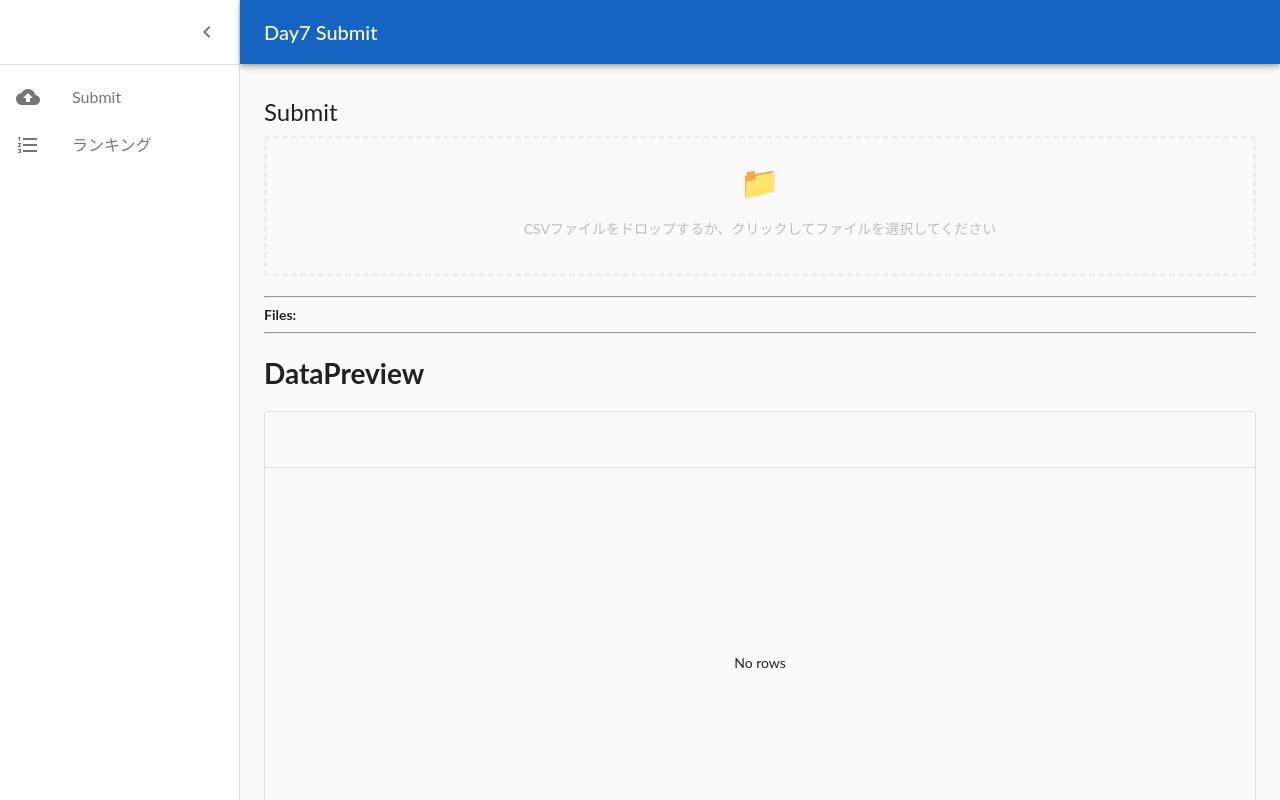
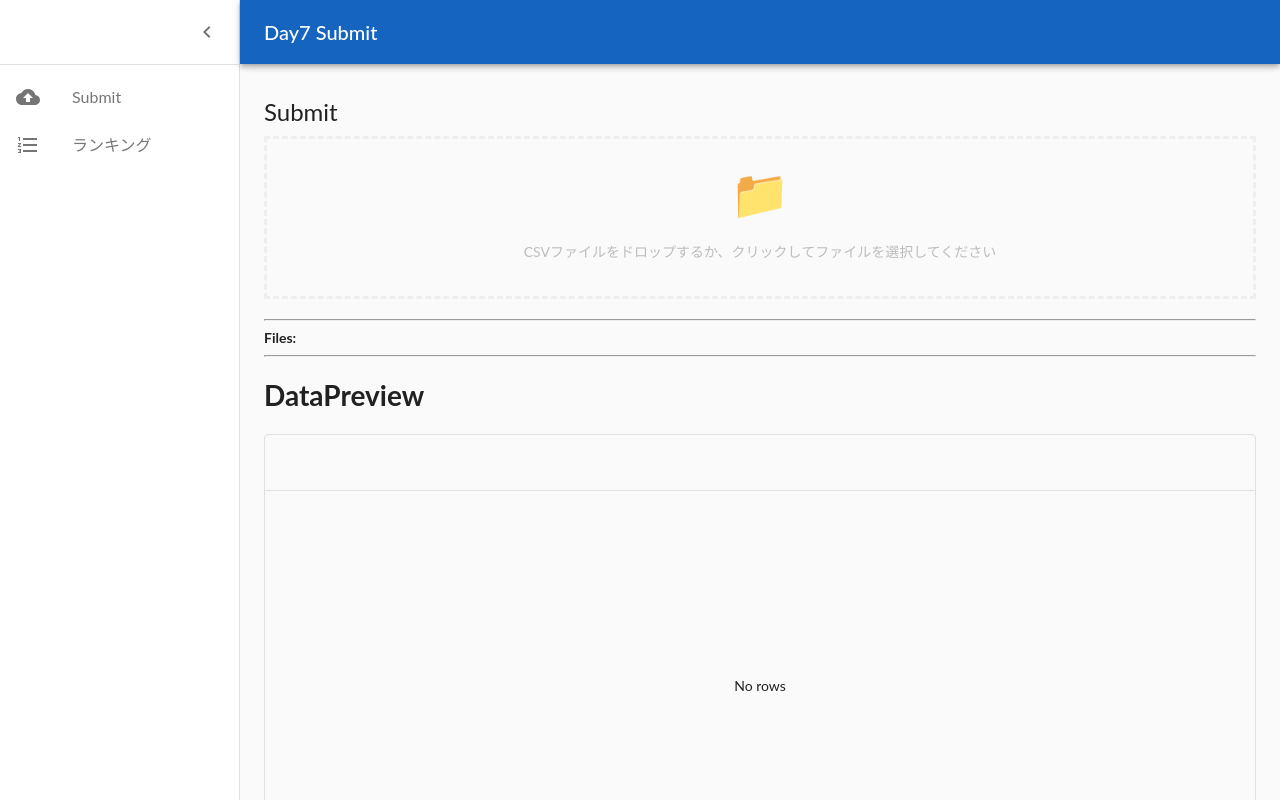
Before and after one commit to rhenerose/dsit_score_react, a React (Create React App) app: page / in a window 1280 px wide. Built offline with nearby package versions, Linux system fonts and the light colour scheme; the HTML template or start-up script is replaced by a standard one.

Commit message:
・全てのspanタグにCSSが適用されていたものをdiv直下の場合に適用されるように修正 ・フォルダアイコンの大きさを調整 ・IconButtonのcolorをsecondary→primaryに変更

```diff
--- a/src/components/pages/HomePage.css
+++ b/src/components/pages/HomePage.css
@@ -6,7 +6,7 @@ ul {
     margin: 0;
 }
 
-span {
+div > span {
     font-size: 2rem;
     color: #777;
 }
@@ -19,3 +19,7 @@ span {
     color: #bdbdbd;
     margin-bottom: 20px;
 }
+
+.dropzone span {
+    font-size: 3rem;
+}
--- a/src/components/pages/HomePage.tsx
+++ b/src/components/pages/HomePage.tsx
@@ -140,7 +140,7 @@ function HomePage() {
             isBusy ?
                 <CircularProgress size={20} />
             :
-                <IconButton size="medium" color="secondary" onClick={() => commit()} disabled={!commitEnabled}  className={classes.margin}>
+                <IconButton size="medium" color="primary" onClick={() => commit()} disabled={!commitEnabled}  className={classes.margin}>
                     <BackupIcon fontSize="medium"/>
                 </IconButton>
         )
```
